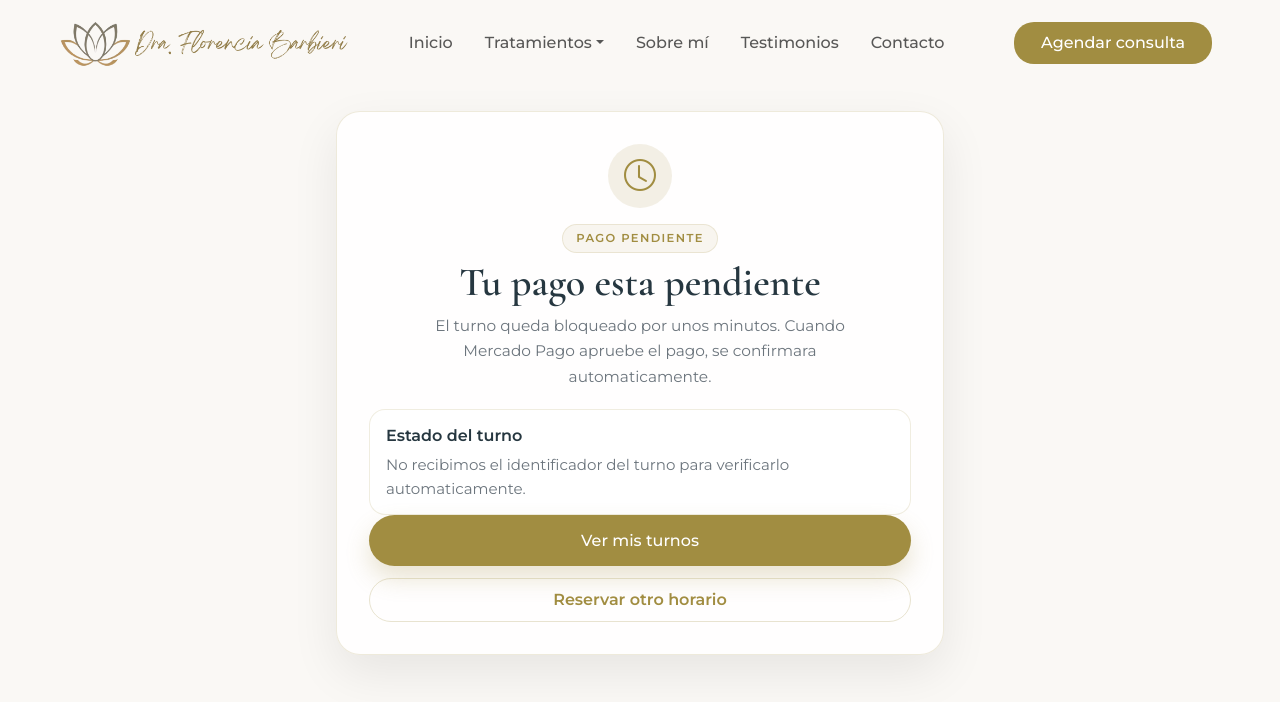
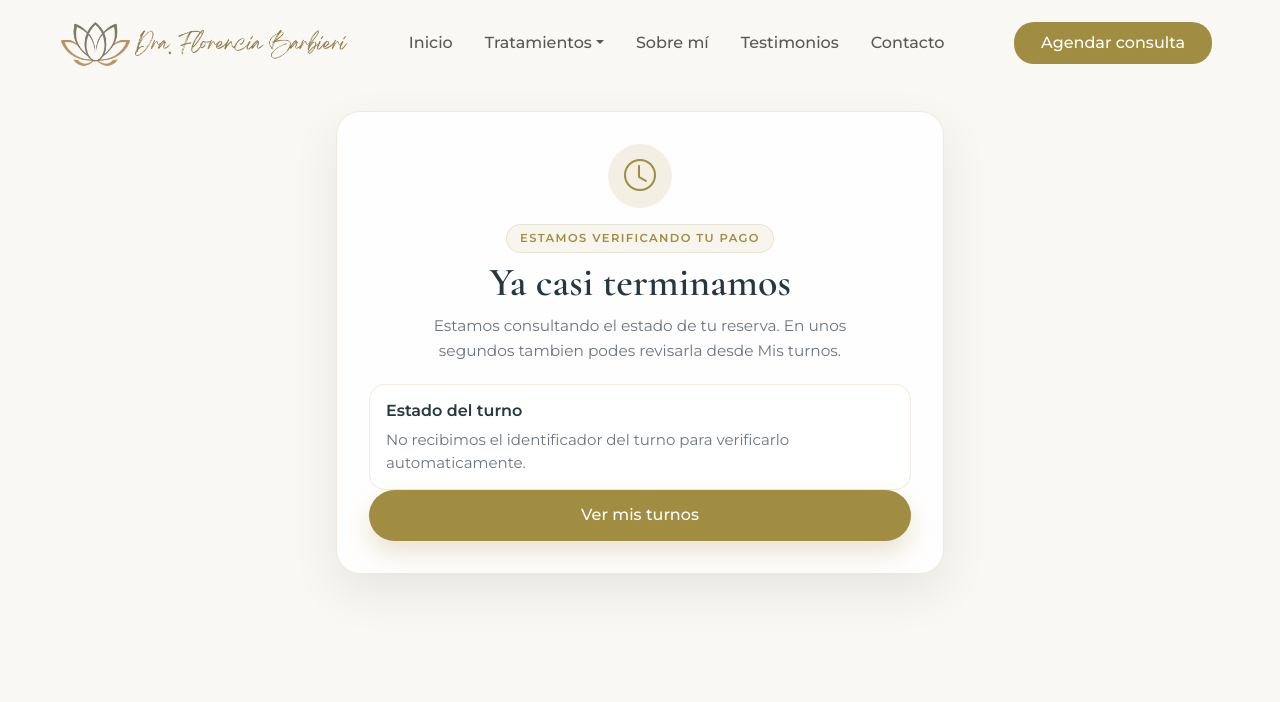
Before and after one commit to planeslorena/barbieri_front, a Next.js app: page /turnos/pago/1 in a window 1280 px wide. Shown: the top 702 px of the page. Built offline with nearby package versions, Linux system fonts and the light colour scheme.

Commit message:
fix pantalla confirmacion de turno y pago

```diff
--- a/src/app/(pages)/turnos/pago/[resultado]/page.tsx
+++ b/src/app/(pages)/turnos/pago/[resultado]/page.tsx
@@ -1,47 +1,84 @@
 'use client';
 
 import Link from 'next/link';
-import { useParams, useSearchParams } from 'next/navigation';
+import { useSearchParams } from 'next/navigation';
 import { useEffect, useMemo, useState } from 'react';
 import { Menu } from '@/app/components/Navbar/navbar';
 import { getEstadoPagoTurno, type EstadoPagoTurno } from '@/app/services/turnos';
 import './page.css';
 
-const mensajes = {
-  exitoso: {
+const STORAGE_TURNO_KEY = 'ultimo_turno_pago_id';
+
+const fallbackContent = {
+  eyebrow: 'Estamos verificando tu pago',
+  title: 'Ya casi terminamos',
+  text: 'Estamos consultando el estado de tu reserva. En unos segundos tambien podes revisarla desde Mis turnos.',
+  icon: 'bi-clock',
+  tone: 'pending',
+};
+
+function formatTurnoFecha(value: string) {
+  return new Intl.DateTimeFormat('es-AR', {
+    weekday: 'long',
+    day: 'numeric',
+    month: 'long',
+  }).format(new Date(value));
+}
+
+function formatTurnoHora(value: string) {
+  return new Intl.DateTimeFormat('es-AR', {
+    hour: '2-digit',
+    minute: '2-digit',
+  }).format(new Date(value));
+}
+
+function getContent(estadoPago: EstadoPagoTurno | null, loadingEstado: boolean) {
+  if (loadingEstado) return fallbackContent;
+
+  if (estadoPago?.confirmado && estadoPago.paymentStatus === 'APROBADO') {
+    return {
       eyebrow: 'Pago aprobado',
-    title: 'Tu reserva fue pagada',
-    text: 'Mercado Pago aprobo el pago. Estamos verificando si el webhook ya confirmo tu turno.',
+      title: 'Tu turno esta confirmado',
+      text: 'Recibimos el pago de la reserva y el turno ya quedo agendado.',
       icon: 'bi-check-circle',
       tone: 'success',
-  },
-  fallido: {
+    };
+  }
+
+  if (estadoPago?.estado === 'BLOQUEADO' || estadoPago?.paymentStatus === 'PENDIENTE') {
+    return {
+      eyebrow: 'Pago pendiente',
+      title: 'Estamos procesando tu reserva',
+      text: 'El turno queda reservado por unos minutos mientras se confirma el pago.',
+      icon: 'bi-clock',
+      tone: 'pending',
+    };
+  }
+
+  if (estadoPago?.estado === 'CANCELADO' || ['RECHAZADO', 'CANCELADO', 'REEMBOLSADO'].includes(estadoPago?.paymentStatus || '')) {
+    return {
       eyebrow: 'Pago no aprobado',
       title: 'No pudimos confirmar el turno',
-    text: 'El pago fue rechazado o cancelado. El horario no queda confirmado y vas a poder intentar reservar nuevamente.',
+      text: 'El pago no se completo. Podes volver a Mis turnos para reservar otro horario.',
       icon: 'bi-x-circle',
       tone: 'error',
-  },
-  pendiente: {
-    eyebrow: 'Pago pendiente',
-    title: 'Tu pago esta pendiente',
-    text: 'El turno queda bloqueado por unos minutos. Cuando Mercado Pago apruebe el pago, se confirmara automaticamente.',
-    icon: 'bi-clock',
-    tone: 'pending',
-  },
     };
+  }
+
+  return fallbackContent;
+}
 
 export default function ResultadoPago() {
-  const params = useParams<{ resultado: string }>();
   const searchParams = useSearchParams();
   const [estadoPago, setEstadoPago] = useState<EstadoPagoTurno | null>(null);
   const [loadingEstado, setLoadingEstado] = useState(false);
+  const [turnoId, setTurnoId] = useState<string | null>(null);
 
-  const resultado = params.resultado as keyof typeof mensajes;
-  const contenido = mensajes[resultado] || mensajes.pendiente;
-  const turnoId = searchParams.get('external_reference');
-  const status = searchParams.get('status');
-  const paymentId = searchParams.get('payment_id') || searchParams.get('collection_id');
+  useEffect(() => {
+    const idFromUrl = searchParams.get('external_reference');
+    const idFromStorage = sessionStorage.getItem(STORAGE_TURNO_KEY);
+    setTurnoId(idFromUrl || idFromStorage);
+  }, [searchParams]);
 
   useEffect(() => {
     if (!turnoId) return;
@@ -51,6 +88,10 @@ export default function ResultadoPago() {
         setLoadingEstado(true);
         const data = await getEstadoPagoTurno(Number(turnoId), true);
         setEstadoPago(data);
+
+        if (data.confirmado || data.estado === 'CANCELADO') {
+          sessionStorage.removeItem(STORAGE_TURNO_KEY);
+        }
       } catch {
         setEstadoPago(null);
       } finally {
@@ -61,14 +102,7 @@ export default function ResultadoPago() {
     cargarEstado();
   }, [turnoId]);
 
-  const mensajeConfirmacion = useMemo(() => {
-    if (loadingEstado) return 'Estamos consultando el estado final del turno.';
-    if (!turnoId) return 'No recibimos el identificador del turno para verificarlo automaticamente.';
-    if (!estadoPago) return 'No pudimos verificar el turno todavia. Revisalo desde Mis turnos en unos segundos.';
-    if (estadoPago.confirmado) return 'El turno figura confirmado en el sistema.';
-    if (estadoPago.estado === 'BLOQUEADO') return 'El turno sigue bloqueado mientras se termina de procesar el pago.';
-    return 'El turno no figura confirmado en el sistema.';
-  }, [estadoPago, loadingEstado, turnoId]);
+  const contenido = useMemo(() => getContent(estadoPago, loadingEstado), [estadoPago, loadingEstado]);
 
   return (
     <>
@@ -85,31 +119,29 @@ export default function ResultadoPago() {
             <p>{contenido.text}</p>
           </div>
 
+          {estadoPago ? (
+            <div className="pago-turno-status">
+              <strong>Resumen del turno</strong>
+              <p>{estadoPago.servicio.nombre}</p>
+              <p>{formatTurnoFecha(estadoPago.fechaHora)} a las {formatTurnoHora(estadoPago.fechaHora)}</p>
+              <p>Profesional: {estadoPago.profesional.nombre}</p>
+            </div>
+          ) : (
             <div className="pago-turno-status">
               <strong>Estado del turno</strong>
-            <p>{mensajeConfirmacion}</p>
+              <p>
+                {turnoId
+                  ? 'No pudimos verificar el turno todavia. Revisalo desde Mis turnos en unos segundos.'
+                  : 'No recibimos el identificador del turno para verificarlo automaticamente.'}
+              </p>
             </div>
-
-          <div className="pago-turno-detail">
-            {status && (
-              <p><strong>Estado informado:</strong> {status}</p>
           )}
-            {estadoPago?.paymentStatus && (
-              <p><strong>Pago en sistema:</strong> {estadoPago.paymentStatus}</p>
-            )}
-            {paymentId && (
-              <p><strong>ID de pago:</strong> {paymentId}</p>
-            )}
-            {turnoId && (
-              <p><strong>Turno:</strong> #{turnoId}</p>
-            )}
-          </div>
 
           <div className="pago-turno-actions">
             <Link className="btn-style pago-turno-primary" href="/client">
               Ver mis turnos
             </Link>
-            {resultado !== 'exitoso' && (
+            {contenido.tone === 'error' && (
               <Link className="pago-turno-secondary" href="/client">
                 Reservar otro horario
               </Link>
--- a/src/app/components/turnos/ConfirmarTurno.tsx
+++ b/src/app/components/turnos/ConfirmarTurno.tsx
@@ -31,6 +31,8 @@ export default function ConfirmarTurno({ seleccion, onReset, onSuccess }: Props)
       });
 
       if (response.pago?.initPoint) {
+        sessionStorage.setItem('ultimo_turno_pago_id', String(response.turno.id_turno));
+
         await Swal.fire({
           title: 'Tu horario queda reservado',
           text: 'Para confirmar el turno tenes que pagar la reserva. Te vamos a redirigir a Mercado Pago.',
--- a/src/app/services/turnos.ts
+++ b/src/app/services/turnos.ts
@@ -63,9 +63,15 @@ export interface CrearTurnoResponse {
 
 export interface EstadoPagoTurno {
   id_turno: number;
+  fechaHora: string;
   estado: string;
   paymentStatus: string;
   confirmado: boolean;
+  profesional: {
+    id_profesional: number;
+    nombre: string;
+  };
+  servicio: ServicioTurno;
 }
 
 export const getProfesionalesConServicios = async () => {
```
Lines whose indentation alone changed are shown as unchanged.
